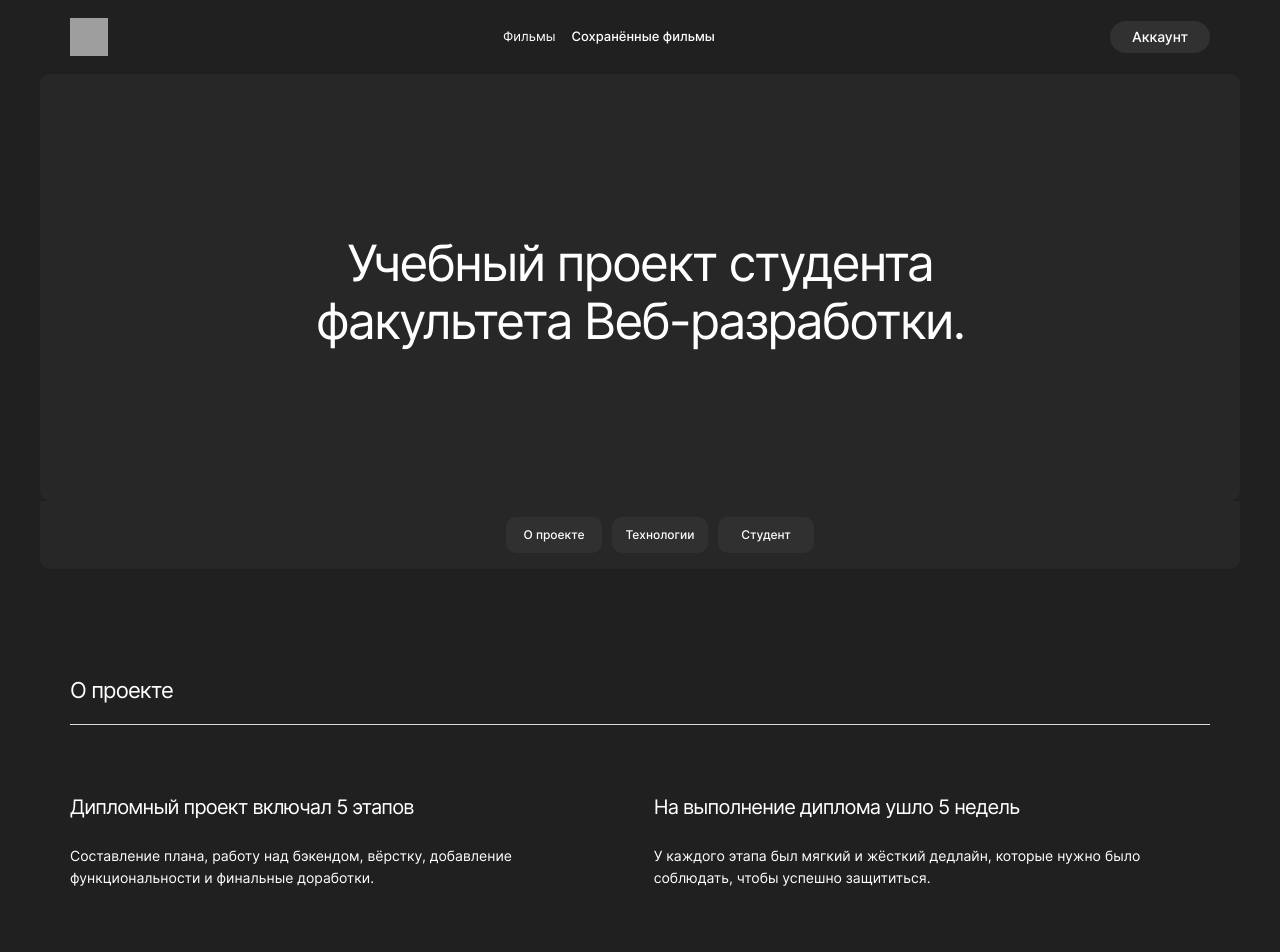
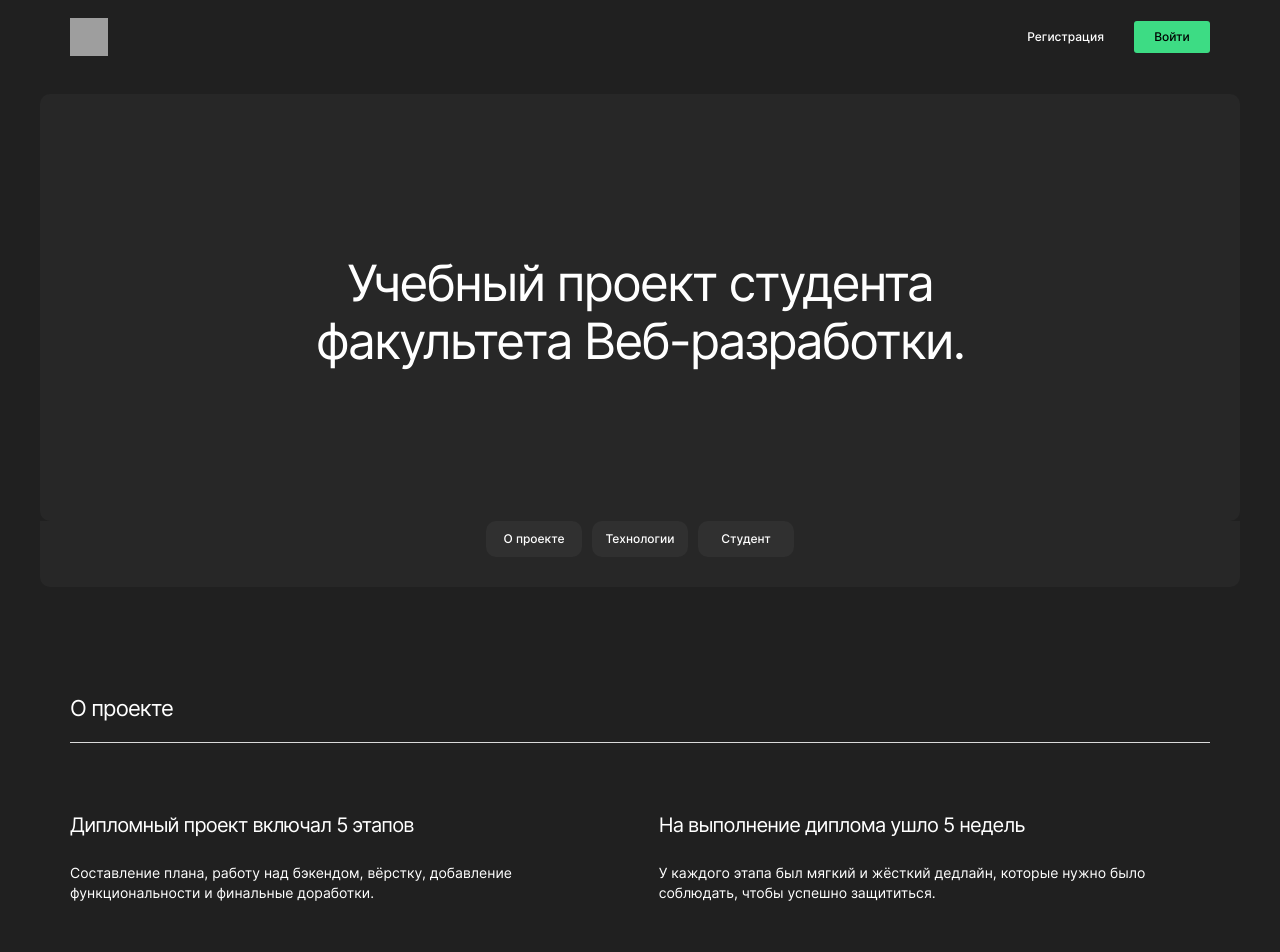
Before and after one commit to Yuliya-Lov/movies-explorer-frontend, a React (Create React App) app: page / in a window 1280 px wide. Shown: the top 952 px of the page. Built offline with nearby package versions, Linux system fonts and the light colour scheme; grey boxes are pictures that could not be loaded.

Commit message:
fix: pixcel

```diff
--- a/src/components/AboutProject/AboutProject.css
+++ b/src/components/AboutProject/AboutProject.css
@@ -1,5 +1,5 @@
 .about-project {
-  margin: 110px 0;
+  margin: 110px 0 100px 0;
   display: flex;
   flex-direction: column;
   align-items: flex-start;
@@ -14,11 +14,14 @@
   list-style: none;
   display: flex;
   width: 100%;
-  gap: 40px;
+  gap: 50px;
 
 }
 
-.about-project__stages {}
+.about-project__stages {
+  margin: 0;
+  padding: 0;
+}
 
 .about-project__stages-title {
   margin: 0;
@@ -27,6 +30,14 @@
   font-weight: 400;
   line-height: normal;
   letter-spacing: -0.8px;
+}
+
+.about-project__stages-text {
+  margin: 26px 0 0 0;
+  padding: 0;
+  font-size: 14px;
+  font-weight: 400;
+  line-height: 1.42;
 }
 
 .about-project__schema {
@@ -73,6 +84,7 @@
 .about-project__schema-cell_about {
   background: #202020;
   color: #8B8B8B;
-font-weight: 500;
-line-height: 1.21;
+  font-weight: 500;
+  line-height: 1.21;
+  min-height: 50px;
 }
--- a/src/components/AboutProject/AboutProject.js
+++ b/src/components/AboutProject/AboutProject.js
@@ -1,6 +1,5 @@
 import React from 'react';
 import './AboutProject.css';
-import Paragraph from '../Paragraph/Paragraph.js';
 import Title from '../Title/Title';
 import Underline from '../Underline/Underline';
 
@@ -12,11 +11,11 @@ function AboutProject(props) {
       <ul className='about-project__info'>
         <li className='about-project__stages'>
           <h3 className='about-project__stages-title'>Дипломный проект включал 5 этапов</h3>
-          <Paragraph text='Составление плана, работу над бэкендом, вёрстку, добавление функциональности и финальные доработки.'/>
+          <p className='about-project__stages-text'>Составление плана, работу над бэкендом, вёрстку, добавление функциональности и финальные доработки.</p>
         </li>
         <li className='about-project__stages'>
           <h3 className='about-project__stages-title'>На выполнение диплома ушло 5 недель</h3>
-          <Paragraph text='У каждого этапа был мягкий и жёсткий дедлайн, которые нужно было соблюдать, чтобы успешно защититься.'/>
+          <p className='about-project__stages-text'>У каждого этапа был мягкий и жёсткий дедлайн, которые нужно было соблюдать, чтобы успешно защититься.</p>
         </li>
       </ul>
       <ul className='about-project__schema'>
--- a/src/components/App/App.js
+++ b/src/components/App/App.js
@@ -5,7 +5,7 @@ import Header from '../Header/Header.js';
 import Main from '../Main/Main.js';
 
 function App() {
-  const [isLoggedIn, setIsLoggedIn] = React.useState(true);
+  const [isLoggedIn, setIsLoggedIn] = React.useState(false);
   return (
     <div className="root">
       <Header isLoggedIn={isLoggedIn}></Header>
--- a/src/components/Header/Header.css
+++ b/src/components/Header/Header.css
@@ -53,7 +53,7 @@
 .header__access {
   display: flex;
   align-items: center;
-  gap: 50px;
+  gap: 30px;
 }
 
 .header__signup-link {
--- a/src/components/NavTab/NavTab.css
+++ b/src/components/NavTab/NavTab.css
@@ -1,5 +1,6 @@
 .project-nav {
   box-sizing: border-box;
+  padding-bottom: 30px;
   max-width: 1200px;
   width: calc(100% - 80px);
   border-radius: 0 0 10px 10px;
@@ -8,6 +9,8 @@
 }
 
 .project-nav__list {
+  margin: 0;
+  padding: 0;
   display: flex;
   justify-content: center;
   gap: 10px;
--- a/src/components/Promo/Promo.css
+++ b/src/components/Promo/Promo.css
@@ -1,5 +1,6 @@
 .promo {
   box-sizing: border-box;
+  margin-top: 20px;
   padding: 160px 230px 151px 230px;
   border-radius: 10px;
   background: #272727;
```
